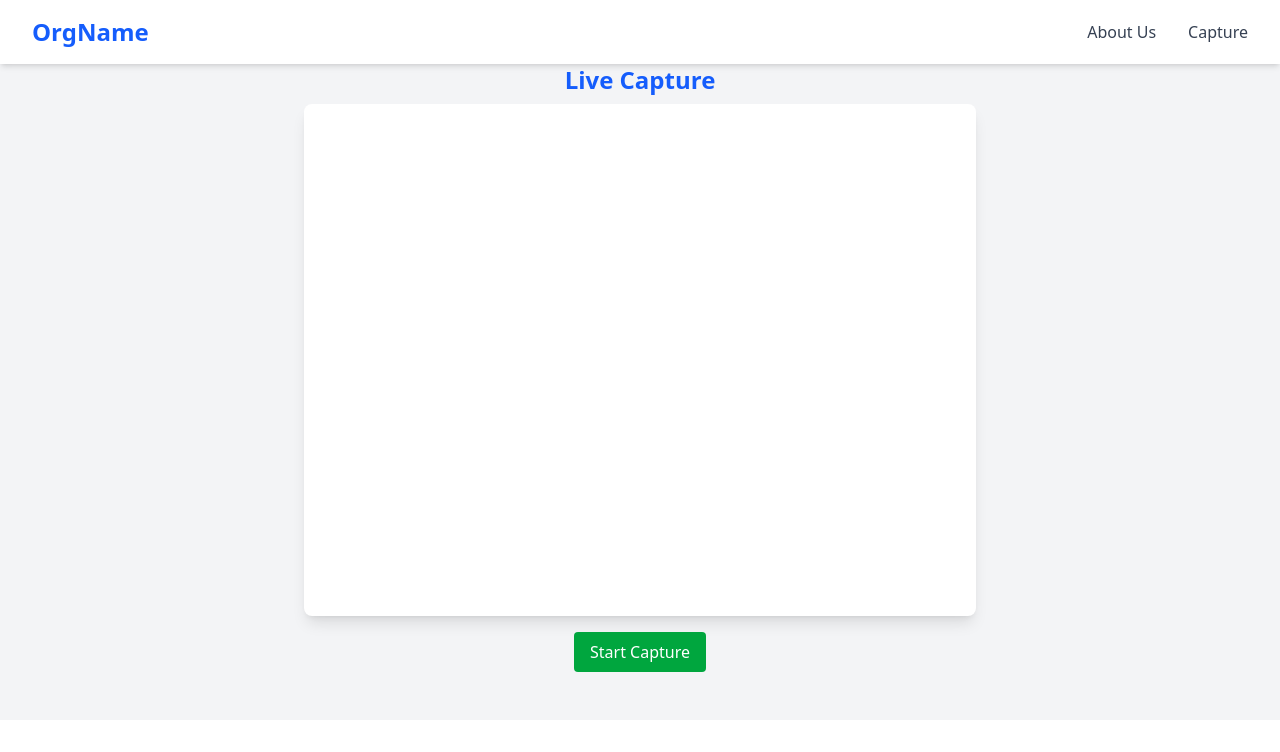
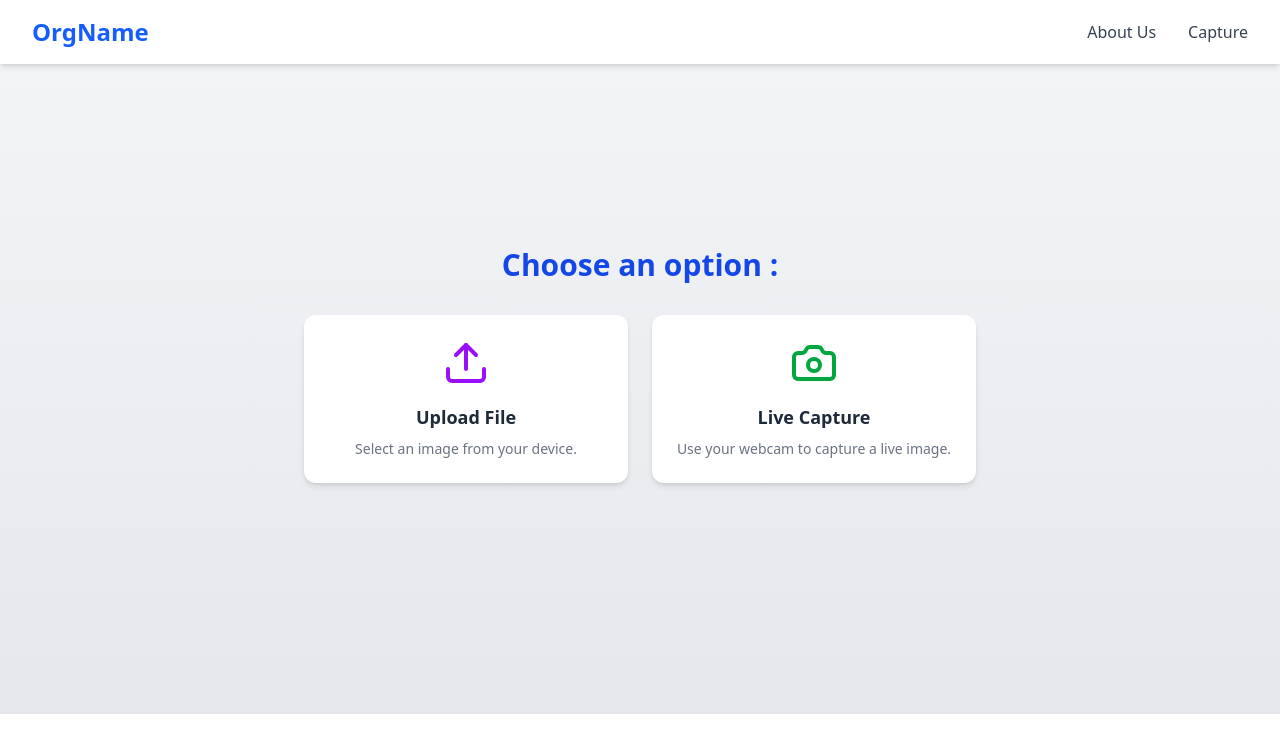
Before and after one commit to PrathamRanka/sih-project, a React (Vite) app in the folder client/: page /capture in a window 1280 px wide. Shown: the top 752 px of the page. Built offline with nearby package versions, Linux system fonts and the light colour scheme; no server answers.

Commit message:
Added upload file feature

```diff
--- a/client/package.json
+++ b/client/package.json
@@ -14,6 +14,7 @@
     "lucide-react": "^0.542.0",
     "react": "^19.1.1",
     "react-dom": "^19.1.1",
+    "react-router": "^7.8.2",
     "react-router-dom": "^7.8.2",
     "tailwindcss": "^4.1.12"
   },
--- a/client/src/pages/About.jsx
+++ b/client/src/pages/About.jsx
@@ -1,7 +1,7 @@
 export default function About() {
   return (
-    <div className="p-6">
-      <h1 className="text-3xl font-bold">About Us</h1>
+    <div className="p-6 width-[500px] border-[10px] border-pink-600 ">
+      <h1 className="text-3xl font-bold">Embedded Intelligent Microscopy System for Identification and Counting of Microscopic Marine Organisms</h1>
 
     </div>
   )
--- a/client/src/pages/Capture.jsx
+++ b/client/src/pages/Capture.jsx
@@ -1,15 +1,22 @@
+
 import React, { useRef, useState, useEffect } from "react";
+import { Upload, Camera, ArrowLeft } from "lucide-react"; // icons
 
 const CapturePage = () => {
   const videoRef = useRef(null);
   const canvasRef = useRef(null);
+
   const [capturedImage, setCapturedImage] = useState(null);
   const [stream, setStream] = useState(null);
   const [isCapturing, setIsCapturing] = useState(false);
+  const [mode, setMode] = useState(null); // "upload" | "live" | null
+  const [uploadedFile, setUploadedFile] = useState(null);
 
   const startCapture = async () => {
     try {
-      const mediaStream = await navigator.mediaDevices.getUserMedia({ video: true });
+      const mediaStream = await navigator.mediaDevices.getUserMedia({
+        video: true,
+      });
       if (videoRef.current) {
         videoRef.current.srcObject = mediaStream;
         setStream(mediaStream);
@@ -22,7 +29,7 @@ const CapturePage = () => {
 
   const stopCapture = () => {
     if (stream) {
-      stream.getTracks().forEach(track => track.stop());
+      stream.getTracks().forEach((track) => track.stop());
       setStream(null);
       setIsCapturing(false);
     }
@@ -38,16 +45,140 @@ const CapturePage = () => {
     }
   };
 
+  const handleFileUpload = (event) => {
+    const file = event.target.files[0];
+    if (file) {
+      setUploadedFile(URL.createObjectURL(file));
+    }
+  };
+
   useEffect(() => {
-    startCapture();
-    return () => stopCapture();
+    return () => stopCapture(); // stop webcam on unmount
   }, []);
 
   return (
-    <div className="flex flex-col items-center justify-center min-h-[650px] bg-gray-100 overflow-hidden pb-12">
-      <h1 className="text-2xl font-bold mb-2 text-blue-600">Live Capture</h1>
+    <div className="flex flex-col items-center justify-center min-h-[650px] bg-gradient-to-b from-gray-100 to-gray-200 pb-12 px-6">
+      {/* Heading only when no mode selected */}
+      {!mode && (
+        <h1 className="text-3xl font-bold mb-8 text-blue-700">
+          Choose an option :
+        </h1>
+      )}
 
-      <div className="rounded-lg shadow-lg bg-white p-4">
+      {/* Step 1: Choose Mode */}
+      {!mode && (
+        <div className="grid grid-cols-1 sm:grid-cols-2 gap-6 max-w-2xl w-full">
+          <div
+            onClick={() => setMode("upload")}
+            className="cursor-pointer bg-white rounded-xl shadow-md p-6 flex flex-col items-center hover:shadow-lg hover:scale-[1.02] transition"
+          >
+            <Upload size={48} className="text-purple-600 mb-4" />
+            <h2 className="text-lg font-semibold text-gray-800 mb-2">
+              Upload File
+            </h2>
+            <p className="text-gray-500 text-sm text-center">
+              Select an image from your device.
+            </p>
+          </div>
+
+          <div
+            onClick={() => setMode("live")}
+            className="cursor-pointer bg-white rounded-xl shadow-md p-6 flex flex-col items-center hover:shadow-lg hover:scale-[1.02] transition"
+          >
+            <Camera size={48} className="text-green-600 mb-4" />
+            <h2 className="text-lg font-semibold text-gray-800 mb-2">
+              Live Capture
+            </h2>
+            <p className="text-gray-500 text-sm text-center">
+              Use your webcam to capture a live image.
+            </p>
+          </div>
+        </div>
+      )}
+
+
+      {mode === "upload" && (
+        <div className="mt-6 bg-white rounded-2xl shadow-xl w-full max-w-lg overflow-hidden">
+          {/* Header */}
+          <div className="p-4 text-center">
+            <h2 className="text-xl font-semibold text-black flex items-center justify-center gap-2">
+              📂 Upload an Image
+            </h2>
+          </div>
+
+          {/* Content */}
+          <div className="p-6 flex flex-col items-center">
+            {!uploadedFile ? (
+              <>
+                {/* Empty State Placeholder */}
+                <div className="w-40 h-32 border-2 border-dashed border-gray-300 rounded-lg flex items-center justify-center mb-6 bg-gray-50">
+                  <span className="text-gray-400 text-sm">No file chosen</span>
+                </div>
+
+                {/* Upload Button */}
+                <label className="px-6 py-3 bg-purple-600 hover:bg-purple-700 text-white rounded-xl cursor-pointer font-medium shadow-lg transition">
+                  Choose File
+                  <input
+                    type="file"
+                    accept="image/*"
+                    className="hidden"
+                    onChange={handleFileUpload}
+                  />
+                </label>
+              </>
+            ) : (
+              <>
+                <h3 className="font-semibold mb-3 text-gray-700">
+                  Uploaded File:
+                </h3>
+                <img
+                  src={uploadedFile}
+                  alt="Uploaded"
+                  className="w-full max-h-[400px] object-contain rounded-lg shadow-lg mb-4"
+                />
+
+                {/* Replace / Upload Another Button */}
+                <label className="px-5 py-2 bg-purple-600 hover:bg-purple-700 text-white rounded-lg cursor-pointer font-medium shadow-md transition">
+                  Upload Another
+                  <input
+                    type="file"
+                    accept="image/*"
+                    className="hidden"
+                    onChange={handleFileUpload}
+                  />
+                </label>
+
+                {/* Optional remove */}
+                <button
+                  onClick={() => setUploadedFile(null)}
+                  className="mt-3 text-red-500 hover:underline text-sm"
+                >
+                  Remove Image
+                </button>
+              </>
+            )}
+
+            {/* Back Link */}
+            <div className="mt-6">
+              <button
+                onClick={() => setMode(null)}
+                className="flex items-center gap-2 text-blue-600 hover:underline text-sm font-medium"
+              >
+                ← Back to Options
+              </button>
+            </div>
+          </div>
+        </div>
+      )}
+
+      {/* Live Capture Mode */}
+      {mode === "live" && (
+        <div className="mt-6 bg-white rounded-xl shadow-lg p-6 flex flex-col items-center">
+          <h2 className="text-xl font-semibold text-gray-800 mb-4">
+            🎥 Live Capture
+          </h2>
+
+          <div className="rounded-lg shadow-lg bg-black p-1">
             <video
               ref={videoRef}
               autoPlay
@@ -56,40 +187,57 @@ const CapturePage = () => {
             />
           </div>
 
-      <div className="flex gap-4 mt-4">
+          <div className="flex gap-4 mt-6">
             {isCapturing && (
               <button
                 onClick={captureImage}
-            className="px-4 py-2 bg-blue-600 text-white rounded"
+                className="px-5 py-2 bg-blue-600 hover:bg-blue-700 text-white rounded-lg font-medium shadow"
               >
-            Capture Image
+                📸 Capture Image
               </button>
             )}
             {isCapturing ? (
               <button
                 onClick={stopCapture}
-            className="px-4 py-2 bg-red-600 text-white rounded"
+                className="px-5 py-2 bg-red-600 hover:bg-red-700 text-white rounded-lg font-medium shadow"
               >
-            Stop Capture
+                ⏹ Stop Capture
               </button>
             ) : (
               <button
                 onClick={startCapture}
-            className="px-4 py-2 bg-green-600 text-white rounded"
+                className="px-5 py-2 bg-green-600 hover:bg-green-700 text-white rounded-lg font-medium shadow"
               >
-            Start Capture
+                ▶ Start Capture
               </button>
             )}
           </div>
 
           {capturedImage && (
-        <div className="mt-10">
-          <h2 className="font-semibold mb-3">Captured Image:</h2>
+            <div className="mt-8">
+              <h3 className="font-semibold mb-3 text-gray-700">
+                Captured Image:
+              </h3>
               <img
                 src={capturedImage}
                 alt="Captured"
-            className="w-64 rounded-lg shadow"
+                className="w-64 rounded-lg shadow-lg mx-auto"
               />
+            </div>
+          )}
+
+          {/* Back Link */}
+          <div className="mt-6">
+            <button
+              onClick={() => {
+                stopCapture();
+                setMode(null);
+              }}
+              className="flex items-center gap-2 text-blue-600 hover:underline text-sm font-medium"
+            >
+              <ArrowLeft size={16} /> Back to Options
+            </button>
+          </div>
         </div>
       )}
 
```
Also changed, not shown: 1 other file (tests, documents, lock files or other folders). Lines whose indentation alone changed are shown as unchanged.
